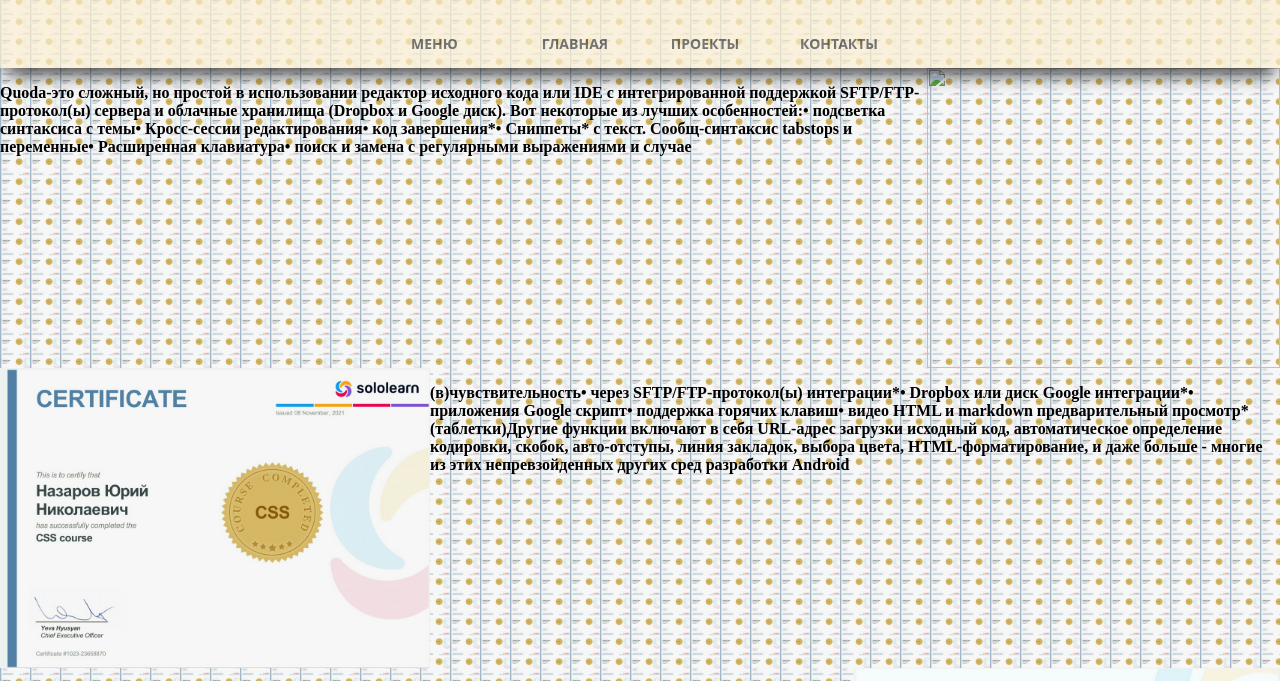
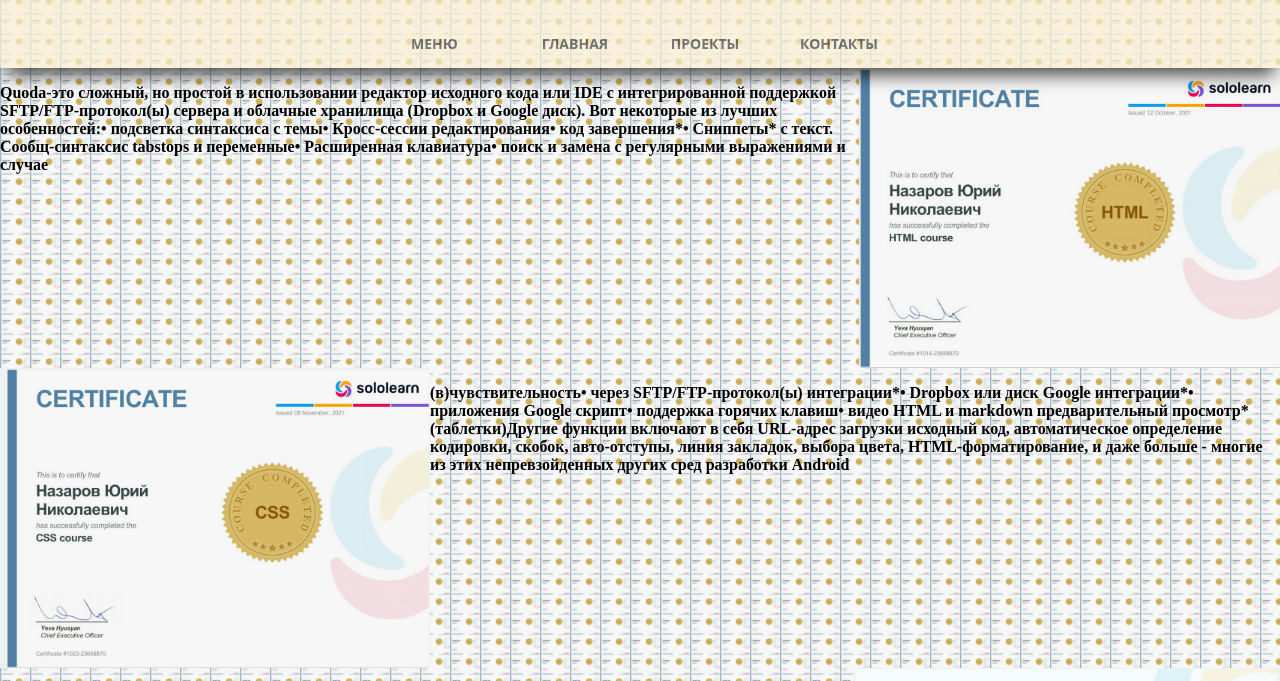
Before and after one commit to NazarovYura/my_project, a plain HTML site: page sertificat.html in a window 1280 px wide. Shown: the part 68-749 px from the top of the page. Drawn offline with Linux system fonts and the light colour scheme.

Commit message:
Update sertificat.html

```diff
--- a/sertificat.html
+++ b/sertificat.html
@@ -26,7 +26,7 @@
      	 </header>
   	<div style="display:flex"> <!--скрепляет элементы -->
   		<p><b>Quoda-это сложный, но простой в использовании редактор исходного кода или IDE с интегрированной поддержкой SFTP/FTP-протокол(ы) сервера и облачные хранилища (Dropbox и Google диск). Вот некоторые из лучших особенностей:• подсветка синтаксиса с темы• Кросс-сессии редактирования• код завершения*• Сниппеты* с текст. Сообщ-синтаксис tabstops и переменные• Расширенная клавиатура• поиск и замена с регулярными выражениями и случае </b></p>
-    <img src="htmlsertificate.jp alt=""
+    <img src="htmlsertificate.jpg" alt=""
    width="100%" height="300px"/>
    </div>
    <div style="display:flex"> <!--скрепляет элементы -->
```
